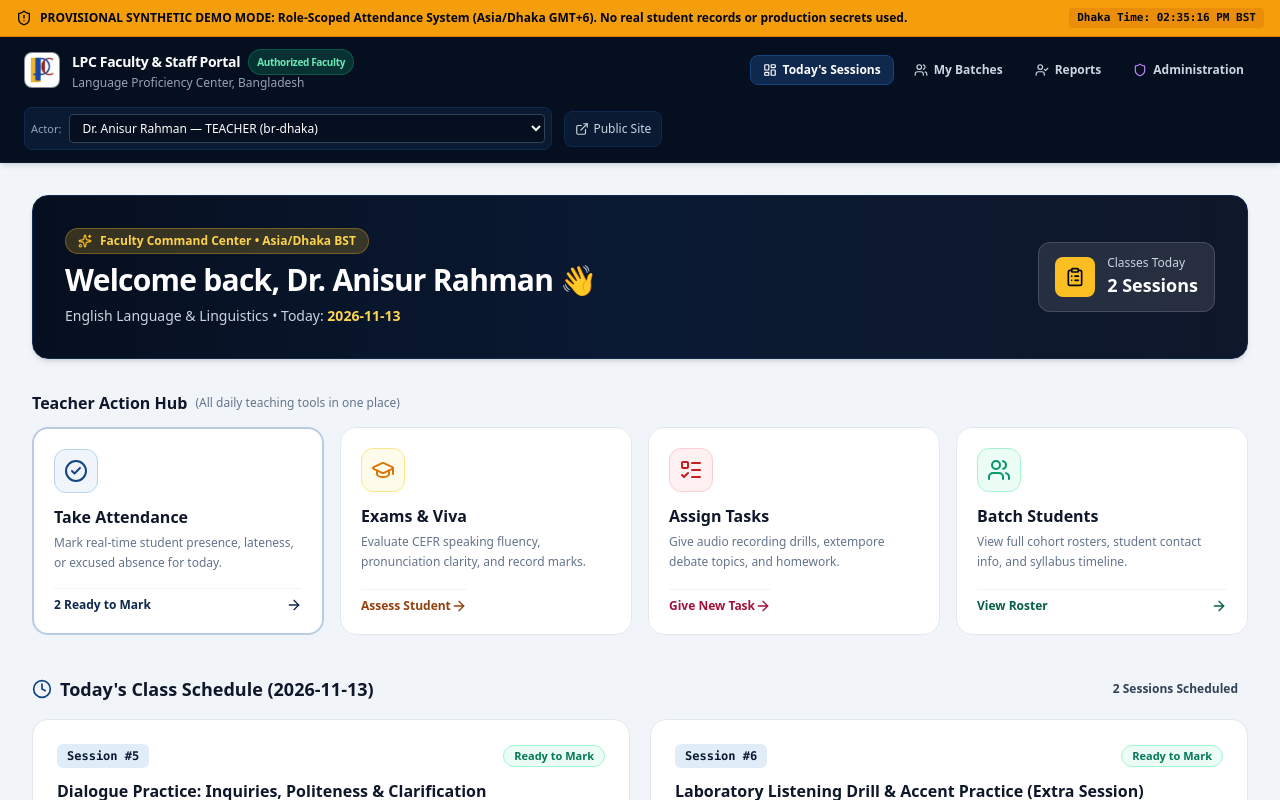
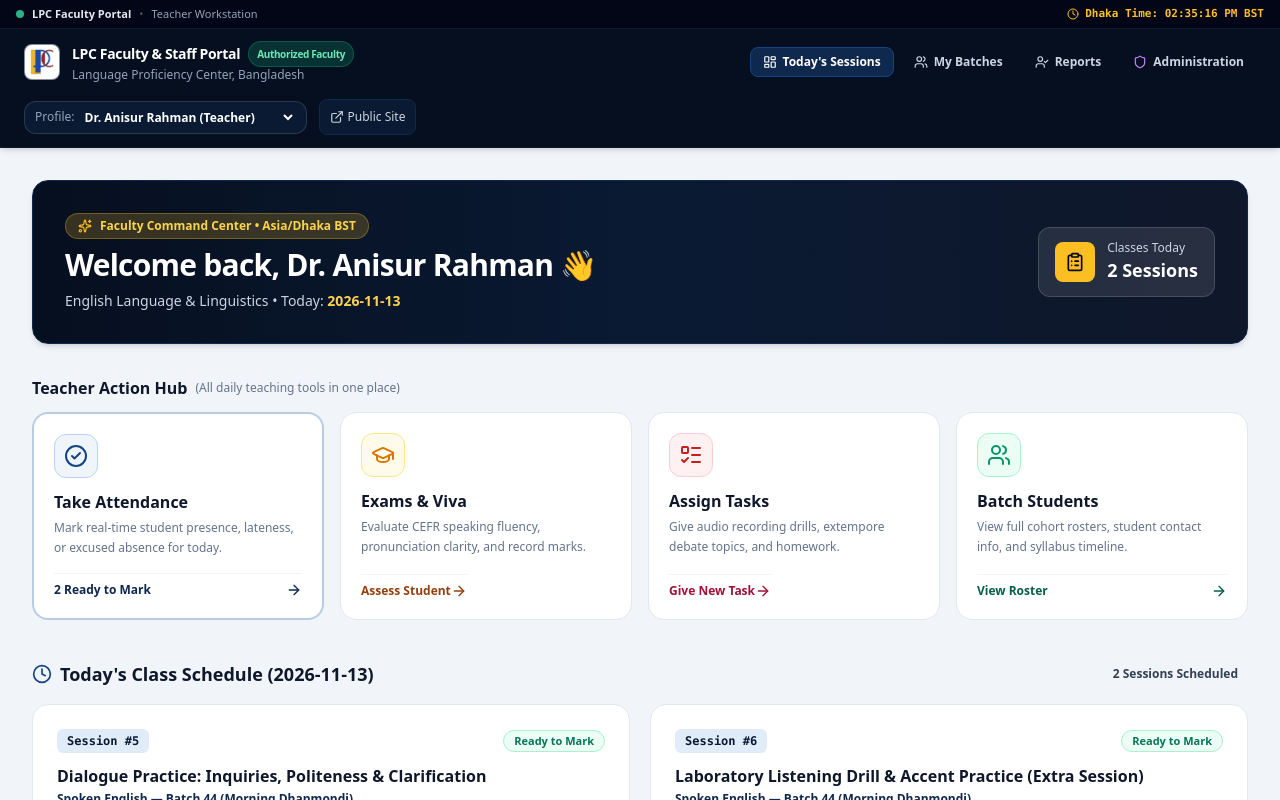
Before and after one commit to tanvir560298/LPCBD-practice-, a Next.js app: page /portal in a window 1280 px wide. Shown: the top 800 px of the page. Built offline with nearby package versions, Linux system fonts and the light colour scheme.

Commit message:
refactor(portal): clean up portal layout, remove developer jargon, and deliver human-friendly Teacher Action Hub

```diff
--- a/src/app/portal/layout.tsx
+++ b/src/app/portal/layout.tsx
@@ -60,19 +60,18 @@ export default function PortalLayout({
 
   return (
     <div className="min-h-screen bg-slate-100 flex flex-col font-sans text-slate-900">
-      {/* 1. Mandatory Isolated Synthetic Demo Mode Banner */}
-      <div className="bg-amber-500 text-slate-950 px-4 py-2 text-xs font-semibold border-b border-amber-600 shadow-xs">
-        <div className="max-w-7xl mx-auto flex flex-col sm:flex-row items-center justify-between gap-2">
-          <div className="flex items-center gap-2">
-            <ShieldAlert className="w-4 h-4 shrink-0 text-slate-950" />
-            <span>
-              <strong>PROVISIONAL SYNTHETIC DEMO MODE:</strong> Role-Scoped Attendance System (Asia/Dhaka GMT+6). No real student records or production secrets used.
-            </span>
+      {/* 1. Clean Pre-Header Banner */}
+      <div className="bg-slate-950 text-slate-300 px-4 py-1.5 text-xs border-b border-slate-900">
+        <div className="max-w-7xl mx-auto flex items-center justify-between">
+          <div className="flex items-center gap-2 text-[11px] text-slate-400">
+            <span className="w-2 h-2 rounded-full bg-emerald-400 animate-pulse" />
+            <span className="font-semibold text-slate-200">LPC Faculty Portal</span>
+            <span className="text-slate-600 hidden sm:inline">•</span>
+            <span className="hidden sm:inline text-slate-400">Teacher Workstation</span>
           </div>
-          <div className="flex items-center gap-2">
-            <span className="bg-amber-600/40 px-2 py-0.5 rounded text-[11px] font-mono font-bold">
-              Dhaka Time: {currentDhakaTime || '10:00:00 AM'} BST
-            </span>
+          <div className="text-[11px] font-mono text-lpc-gold-400 font-bold flex items-center gap-1.5">
+            <Clock className="w-3 h-3 text-lpc-gold-400" />
+            <span>Dhaka Time: {currentDhakaTime || '10:00:00 AM'} BST</span>
           </div>
         </div>
       </div>
@@ -161,17 +160,17 @@ export default function PortalLayout({
 
           {/* Identity Switcher (For Demo & Verification) & Exit */}
           <div className="flex items-center gap-3">
-            <div className="flex items-center gap-2 bg-lpc-navy-900 border border-lpc-navy-800 rounded-lg p-1.5 text-xs">
-              <span className="text-slate-400 text-[11px] hidden sm:inline">Actor:</span>
+            <div className="flex items-center gap-1.5 bg-lpc-navy-900 border border-slate-700/80 rounded-xl px-2.5 py-1.5 text-xs">
+              <span className="text-slate-400 text-xs hidden sm:inline">Profile:</span>
               <select
                 value={activeActorId}
                 onChange={(e) => setActiveActorId(e.target.value)}
-                className="bg-lpc-navy-950 text-white text-xs rounded border border-slate-700 px-2 py-1 font-medium focus:ring-1 focus:ring-lpc-gold-400"
-                aria-label="Switch Actor Identity"
+                className="bg-transparent text-white text-xs font-bold focus:outline-none cursor-pointer"
+                aria-label="Switch Teacher Profile"
               >
                 {SYNTHETIC_USERS.map((u) => (
-                  <option key={u.id} value={u.id}>
-                    {u.fullName} — {u.role.toUpperCase()} ({u.assignedBranchIds.join(', ')})
+                  <option key={u.id} value={u.id} className="bg-slate-900 text-white">
+                    {u.fullName} {u.role === 'admin' ? '(Admin)' : u.role === 'coordinator' ? '(Coordinator)' : '(Teacher)'}
                   </option>
                 ))}
               </select>
```
Also changed, not shown: 1 other file (tests, documents, lock files or other folders).
